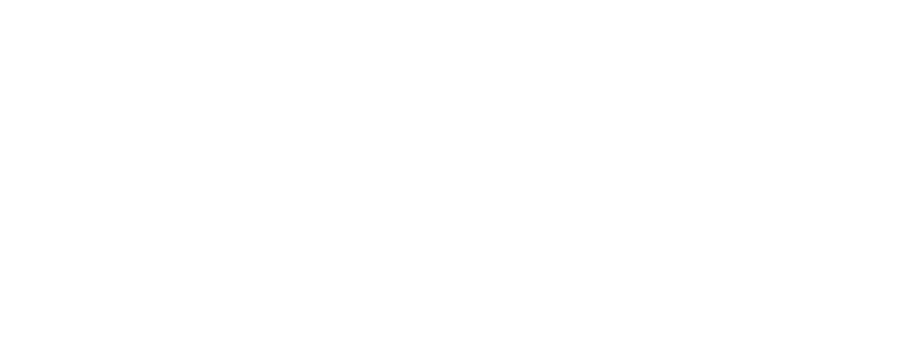
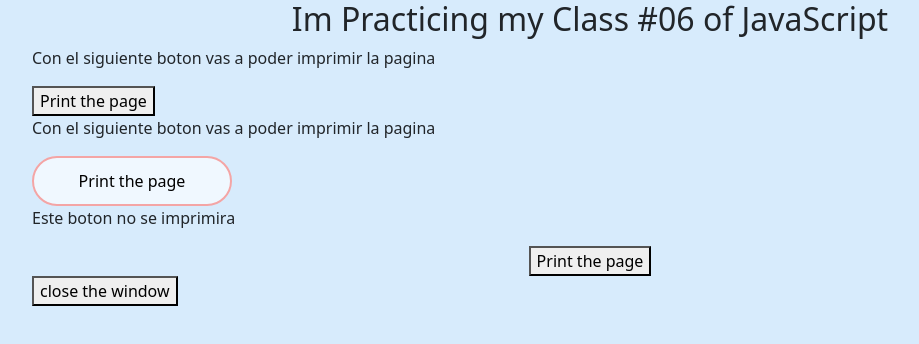
Before and after one commit to stalindlcruz/javascript, a plain HTML site: page 06/practicing-06.html in a window 1280 px wide. Shown: the whole page, without its empty margins (50-969 px from the left). Drawn offline with nearby package versions, Linux system fonts and the light colour scheme.

Commit message:
class 06 completed

```diff
--- /dev/null
+++ b/06/06.css
@@ -0,0 +1,18 @@
+body {
+    background-color: rgb(215, 235, 252);
+}
+
+#btn1 {
+    width: 200px;
+    height: 50px;
+    background-color: aliceblue;
+    border: solid 2px rgb(244, 165, 165);
+    border-radius: 50px;
+
+}
+
+@media print {
+    #btn1 {
+        display: none;
+    }
+}
--- a/06/practicing-06.html
+++ b/06/practicing-06.html
@@ -3,10 +3,61 @@
 <head>
     <meta charset="UTF-8">
     <meta name="viewport" content="width=device-width, initial-scale=1.0">
-    <title>Document</title>
+    <title>Practicing Class #06</title>
+    <link href="https://cdn.jsdelivr.net/npm/bootstrap@5.3.3/dist/css/bootstrap.min.css" rel="stylesheet" integrity="sha384-QWTKZyjpPEjISv5WaRU9OFeRpok6YctnYmDr5pNlyT2bRjXh0JMhjY6hW+ALEwIH" crossorigin="anonymous">
+    <link rel="stylesheet" href="06.css">
 </head>
 <body>
+    <header>
+        <div class="container">
+            <div class="row">
+                <div class="col d-flex justify-content-center">
+                    <h2>Im Practicing my Class #06 of JavaScript</h2>
+                </div>
+            </div>
+        </div>
+    </header>
+    <nav></nav>
+    <main>
+        <div class="container">
+            <div class="row">
+                <div class="col">
+                    <p>Con el siguiente boton vas a poder imprimir la pagina</p>
+                    <button onclick="window.print()">Print the page</button>
+                </div>
+            </div>
+            <div class="row">
+                <div class="col">
+                    <p>Con el siguiente boton vas a poder imprimir la pagina</p>
+                    <button id="btn1" onclick="window.print()">Print the page</button>
+                    <p>Este boton no se imprimira</p>
+                </div>
+            </div>
+            <div class="row">
+                <div class="col d-flex justify-content-center">
+                    <button id="btn2"> Print the page</button>
+                </div>
+            </div>
+            <div class="row">
+                <div class="col d-flex justify-content-center">
+                    <div id="testDiv">
 
+                    </div>
+                </div>
+            </div>
+            <div class="row">
+                <div class="col">
+                    <button id="btnClose">close the window</button>
+                </div>
+            </div>
+        </div>
+
+
+    </main>
+    <aside></aside>
+    <footer></footer>
+
+    <script src="https://cdn.jsdelivr.net/npm/bootstrap@5.3.3/dist/js/bootstrap.bundle.min.js" integrity="sha384-YvpcrYf0tY3lHB60NNkmXc5s9fDVZLESaAA55NDzOxhy9GkcIdslK1eN7N6jIeHz" crossorigin="anonymous"></script>
     <script src="practicing-06.js"></script>
 </body>
 </html>
--- a/06/scripts.js
+++ b/06/scripts.js
@@ -70,7 +70,11 @@
 // obj02.name = 'Engels'
 // console.log(obj01);
 // console.log(obj02)
+
+
 ////////////////////////////
+
+
 // De esta forma yo hago una copia con el ... spread operator
 // const obj01 = {
 //     name: 'Stalin'
```
Also changed, not shown: 06/practicing-06.js (+148 -0 lines).
